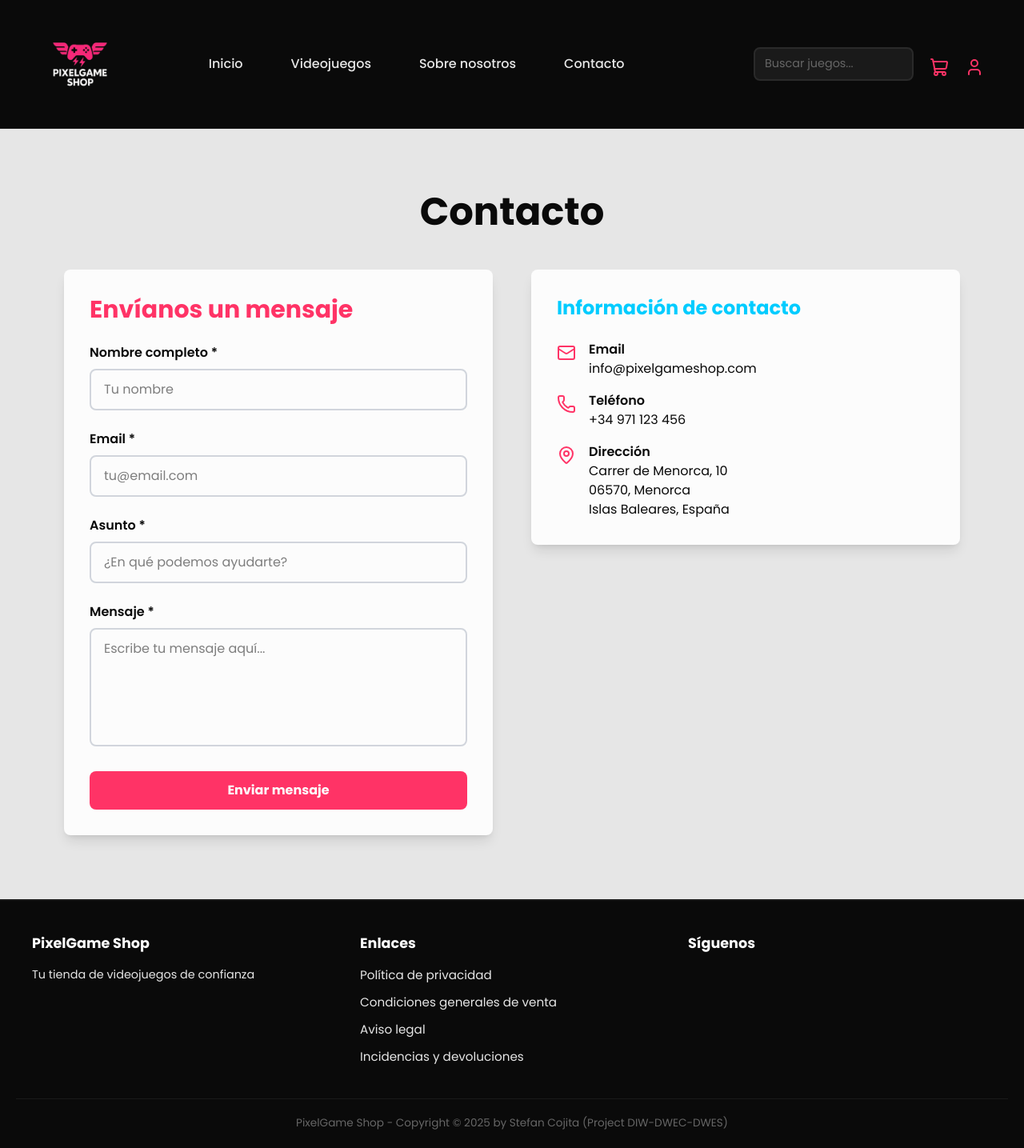
After one commit to CFGSCojita/PixelGame-Shop, a PHP site: page /student006/views/contacto.html in a window 1280 px wide. The commit adds this page. Shown: the whole page at 80% size. Run offline with PHP 8.4, Linux system fonts and the light colour scheme.

Commit message:
Frontend: Página de contacto estática.

```diff
--- /dev/null
+++ b/css/contacto.css
@@ -0,0 +1,6 @@
+@import url('https://fonts.googleapis.com/css2?family=Poppins:wght@400;500;600;700&family=Rajdhani:wght@600;700&display=swap');
+@import "tailwindcss";
+
+body, * {
+    font-family: 'Poppins', sans-serif !important;
+}
--- a/css/output.css
+++ b/css/output.css
@@ -238,8 +238,14 @@
   .ms-auto {
     margin-inline-start: auto;
   }
+  .mt-1 {
+    margin-top: calc(var(--spacing) * 1);
+  }
   .mt-3 {
     margin-top: calc(var(--spacing) * 3);
+  }
+  .mb-2 {
+    margin-bottom: calc(var(--spacing) * 2);
   }
   .mb-4 {
     margin-bottom: calc(var(--spacing) * 4);
@@ -252,6 +258,9 @@
   }
   .mb-12 {
     margin-bottom: calc(var(--spacing) * 12);
+  }
+  .block {
+    display: block;
   }
   .flex {
     display: flex;
@@ -292,8 +301,14 @@
   .max-w-md {
     max-width: var(--container-md);
   }
+  .shrink-0 {
+    flex-shrink: 0;
+  }
   .grow {
     flex-grow: 1;
+  }
+  .resize-none {
+    resize: none;
   }
   .grid-cols-1 {
     grid-template-columns: repeat(1, minmax(0, 1fr));
@@ -348,11 +363,25 @@
       margin-block-end: calc(calc(var(--spacing) * 4) * calc(1 - var(--tw-space-y-reverse)));
     }
   }
+  .space-y-6 {
+    :where(& > :not(:last-child)) {
+      --tw-space-y-reverse: 0;
+      margin-block-start: calc(calc(var(--spacing) * 6) * var(--tw-space-y-reverse));
+      margin-block-end: calc(calc(var(--spacing) * 6) * calc(1 - var(--tw-space-y-reverse)));
+    }
+  }
   .rounded {
     border-radius: 0.25rem;
   }
   .rounded-lg {
     border-radius: var(--radius-lg);
+  }
+  .border-2 {
+    border-style: var(--tw-border-style);
+    border-width: 2px;
+  }
+  .border-gray-300 {
+    border-color: var(--color-gray-300);
   }
   .bg-blanc {
     background-color: var(--color-blanc);
@@ -366,6 +395,9 @@
   .bg-gris {
     background-color: var(--color-gris);
   }
+  .bg-rosa {
+    background-color: var(--color-rosa);
+  }
   .object-cover {
     object-fit: cover;
   }
@@ -378,8 +410,14 @@
   .p-8 {
     padding: calc(var(--spacing) * 8);
   }
+  .px-4 {
+    padding-inline: calc(var(--spacing) * 4);
+  }
   .px-5 {
     padding-inline: calc(var(--spacing) * 5);
+  }
+  .px-6 {
+    padding-inline: calc(var(--spacing) * 6);
   }
   .py-3 {
     padding-block: calc(var(--spacing) * 3);
@@ -428,6 +466,9 @@
     --tw-font-weight: var(--font-weight-semibold);
     font-weight: var(--font-weight-semibold);
   }
+  .text-blanc {
+    color: var(--color-blanc);
+  }
   .text-cyan {
     color: var(--color-cyan);
   }
@@ -447,11 +488,27 @@
     --tw-shadow: 0 10px 15px -3px var(--tw-shadow-color, rgb(0 0 0 / 0.1)), 0 4px 6px -4px var(--tw-shadow-color, rgb(0 0 0 / 0.1));
     box-shadow: var(--tw-inset-shadow), var(--tw-inset-ring-shadow), var(--tw-ring-offset-shadow), var(--tw-ring-shadow), var(--tw-shadow);
   }
+  .transition {
+    transition-property: color, background-color, border-color, outline-color, text-decoration-color, fill, stroke, --tw-gradient-from, --tw-gradient-via, --tw-gradient-to, opacity, box-shadow, transform, translate, scale, rotate, filter, -webkit-backdrop-filter, backdrop-filter, display, content-visibility, overlay, pointer-events;
+    transition-timing-function: var(--tw-ease, var(--default-transition-timing-function));
+    transition-duration: var(--tw-duration, var(--default-transition-duration));
+  }
   .hover\:text-rosa {
     &:hover {
       @media (hover: hover) {
         color: var(--color-rosa);
       }
+    }
+  }
+  .focus\:border-rosa {
+    &:focus {
+      border-color: var(--color-rosa);
+    }
+  }
+  .focus\:outline-none {
+    &:focus {
+      --tw-outline-style: none;
+      outline-style: none;
     }
   }
   .md\:grid {
@@ -738,6 +795,11 @@ html, body, *, input, button, a {
   inherits: false;
   initial-value: 0;
 }
+@property --tw-border-style {
+  syntax: "*";
+  inherits: false;
+  initial-value: solid;
+}
 @property --tw-leading {
   syntax: "*";
   inherits: false;
@@ -811,15 +873,11 @@ html, body, *, input, button, a {
   inherits: false;
   initial-value: 0 0 #0000;
 }
-@property --tw-border-style {
-  syntax: "*";
-  inherits: false;
-  initial-value: solid;
-}
 @layer properties {
   @supports ((-webkit-hyphens: none) and (not (margin-trim: inline))) or ((-moz-orient: inline) and (not (color:rgb(from red r g b)))) {
     *, ::before, ::after, ::backdrop {
       --tw-space-y-reverse: 0;
+      --tw-border-style: solid;
       --tw-leading: initial;
       --tw-font-weight: initial;
       --tw-shadow: 0 0 #0000;
@@ -836,7 +894,6 @@ html, body, *, input, button, a {
       --tw-ring-offset-width: 0px;
       --tw-ring-offset-color: #fff;
       --tw-ring-offset-shadow: 0 0 #0000;
-      --tw-border-style: solid;
     }
   }
 }
--- /dev/null
+++ b/views/contacto.html
@@ -0,0 +1,165 @@
+<!DOCTYPE html>
+<html lang="es">
+<head>
+    <meta charset="UTF-8">
+    <meta name="viewport" content="width=device-width, initial-scale=1.0">
+    <title>Contacto - PixelGame Shop</title>
+
+    <!-- Favicon -->
+    <link rel="shortcut icon" href="/student006/shop/img/favicon.png" type="image/x-icon" />
+
+    <!-- Header i Footer -->
+    <link rel="stylesheet" href="../css/header.css" />
+    <link rel="stylesheet" href="../css/footer.css" />
+
+    <!-- Tailwind CSS -->
+    <link rel="stylesheet" href="../css/output.css">
+</head>
+<body class="flex flex-col min-h-screen">
+
+    <!-- Header carregat dinàmicament -->
+    <div id="contenidor-header"></div>
+
+    <!-- Contingut principal -->
+    <main class="grow bg-gris py-10 px-5 md:py-16 md:px-10 lg:py-20 lg:px-20">
+        <div class="max-w-7xl mx-auto">
+            <!-- Títol de la pàgina -->
+            <h1 class="text-4xl md:text-5xl font-bold text-negre mb-12 text-center">
+                Contacto
+            </h1>
+
+            <!-- Grid de dues columnes: formulari + informació -->
+            <div class="grid grid-cols-1 lg:grid-cols-2 gap-8 lg:gap-12">
+
+                <!-- Columna esquerra: Formulari de contacte -->
+                <div class="bg-blanc p-8 rounded-lg shadow-lg">
+                    <h2 class="text-2xl md:text-3xl font-bold text-rosa mb-6">
+                        Envíanos un mensaje
+                    </h2>
+
+                    <form class="space-y-6">
+                        <!-- Nom -->
+                        <div>
+                            <label for="nombre" class="block text-negre font-semibold mb-2">
+                                Nombre completo *
+                            </label>
+                            <input
+                                type="text"
+                                id="nombre"
+                                name="nombre"
+                                required
+                                class="w-full px-4 py-3 border-2 border-gray-300 rounded-lg focus:border-rosa focus:outline-none transition"
+                                placeholder="Tu nombre"
+                            >
+                        </div>
+
+                        <!-- Email -->
+                        <div>
+                            <label for="email" class="block text-negre font-semibold mb-2">
+                                Email *
+                            </label>
+                            <input
+                                type="email"
+                                id="email"
+                                name="email"
+                                required
+                                class="w-full px-4 py-3 border-2 border-gray-300 rounded-lg focus:border-rosa focus:outline-none transition"
+                                placeholder="tu@email.com"
+                            >
+                        </div>
+
+                        <!-- Assumpte -->
+                        <div>
+                            <label for="asunto" class="block text-negre font-semibold mb-2">
+                                Asunto *
+                            </label>
+                            <input
+                                type="text"
+                                id="asunto"
+                                name="asunto"
+                                required
+                                class="w-full px-4 py-3 border-2 border-gray-300 rounded-lg focus:border-rosa focus:outline-none transition"
+                                placeholder="¿En qué podemos ayudarte?"
+                            >
+                        </div>
+
+                        <!-- Missatge -->
+                        <div>
+                            <label for="mensaje" class="block text-negre font-semibold mb-2">
+                                Mensaje *
+                            </label>
+                            <textarea
+                                id="mensaje"
+                                name="mensaje"
+                                rows="5"
+                                required
+                                class="w-full px-4 py-3 border-2 border-gray-300 rounded-lg focus:border-rosa focus:outline-none transition resize-none"
+                                placeholder="Escribe tu mensaje aquí..."
+                            ></textarea>
+                        </div>
+
+                        <!-- Button d'enviar -->
+                        <button
+                            type="submit"
+                            class="w-full bg-rosa text-blanc font-bold py-3 px-6 rounded-lg hover:bg-opacity-90 transition"
+                        >
+                            Enviar mensaje
+                        </button>
+                    </form>
+                </div>
+
+                <!-- Columna dreta: Informació de contacte -->
+                <div class="space-y-6">
+                    <!-- Informació general -->
+                    <div class="bg-blanc p-8 rounded-lg shadow-lg">
+                        <h3 class="text-2xl font-bold text-cyan mb-6">
+                            Información de contacto
+                        </h3>
+
+                        <div class="space-y-4 text-negre">
+                            <!-- Email -->
+                            <div class="flex items-start gap-4">
+                                <i data-lucide="mail" class="text-rosa mt-1 shrink-0"></i>
+                                <div>
+                                    <p class="font-semibold">Email</p>
+                                    <p class="text-gris-fosc">info@pixelgameshop.com</p>
+                                </div>
+                            </div>
+
+                            <!-- Telèfon -->
+                            <div class="flex items-start gap-4">
+                                <i data-lucide="phone" class="text-rosa mt-1 shrink-0"></i>
+                                <div>
+                                    <p class="font-semibold">Teléfono</p>
+                                    <p class="text-gris-fosc">+34 971 123 456</p>
+                                </div>
+                            </div>
+
+                            <!-- Direcció -->
+                            <div class="flex items-start gap-4">
+                                <i data-lucide="map-pin" class="text-rosa mt-1 shrink-0"></i>
+                                <div>
+                                    <p class="font-semibold">Dirección</p>
+                                    <p class="text-gris-fosc">
+                                        Carrer de Menorca, 10<br>
+                                        06570, Menorca<br>
+                                        Islas Baleares, España
+                                    </p>
+                                </div>
+                            </div>
+                        </div>
+                    </div>
+                </div>
+            </div>
+        </div>
+    </main>
+
+    <!-- Footer carregat dinàmicament -->
+    <div id="contenidor-footer"></div>
+
+    <!-- Scripts -->
+    <script src="https://unpkg.com/lucide@latest"></script>
+    <script src="../js/cargaHeaderYFooter.js"></script>
+
+</body>
+</html>
--- a/views/header.html
+++ b/views/header.html
@@ -15,7 +15,7 @@
       <li><a href="/student006/shop/index.html">Inicio</a></li>
       <li><a href="#">Videojuegos</a></li>
       <li><a href="/student006/shop/views/sobre-nosotros.html">Sobre nosotros</a></li>
-      <li><a href="#">Contacto</a></li>
+      <li><a href="/student006/shop/views/contacto.html">Contacto</a></li>
     </ul>
   </nav>
 
```
